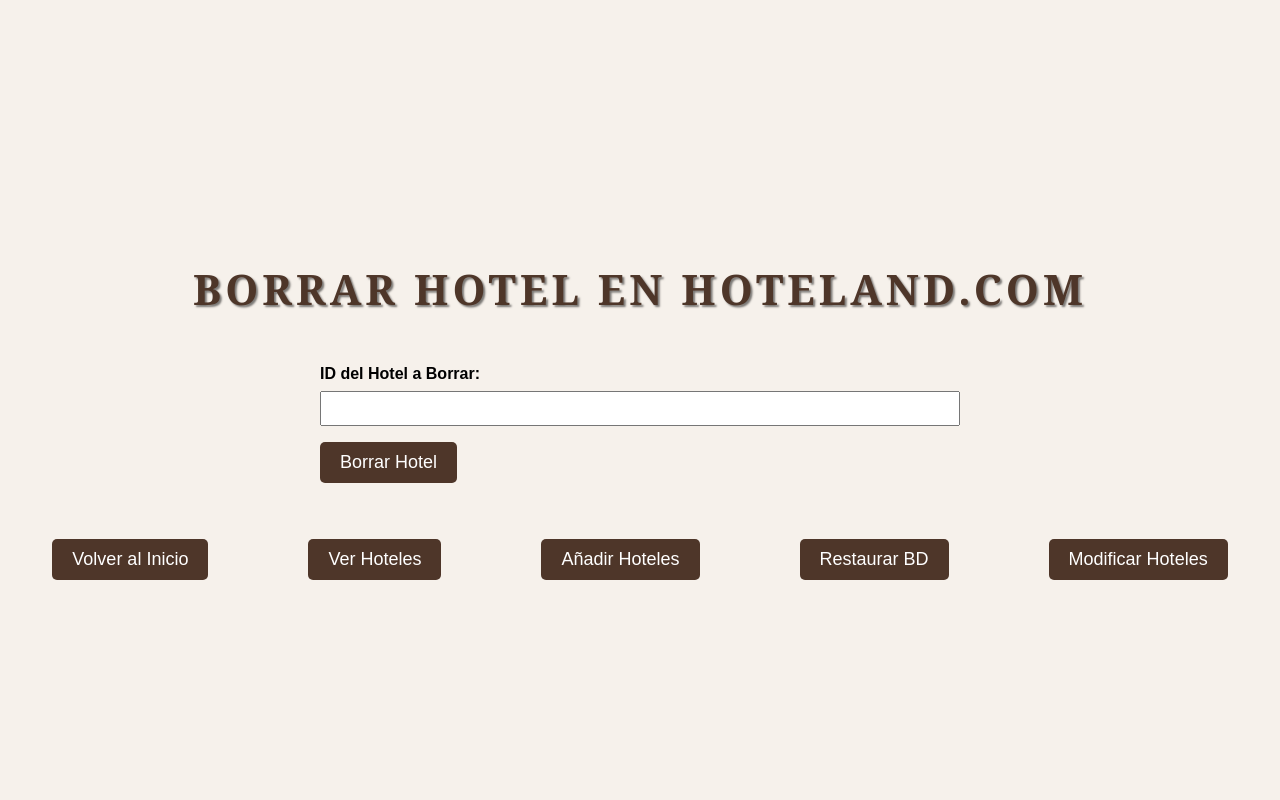
After one commit to Carlos7678/DWS, a PHP site: page /borrarHoteles.php in a window 1280 px wide. The commit adds this page. Run offline with PHP 8.4, Linux system fonts and the light colour scheme.

Commit message:
Update links to use PHP extension instead of HTML

```diff
--- /dev/null
+++ b/Ejercicio hotel con bd implementada/borrarHoteles.php
@@ -0,0 +1,70 @@
+<!DOCTYPE html>
+<html lang="es">
+<head>
+    <meta charset="UTF-8">
+    <link rel="stylesheet" href="css/borrarHoteles.css">
+    <title>Borrar Hotel</title>
+</head>
+<body>
+    <h1 class="titulo">Borrar Hotel en HOTELAND.COM</h1>
+
+    <?php
+    if ($_SERVER["REQUEST_METHOD"] == "POST") {
+        // Procesar el formulario
+        $idHotel = isset($_POST['idHotel']) ? $_POST['idHotel'] : '';
+
+        // Conexión a la base de datos (actualiza los valores según tu configuración)
+        $servername = "localhost";
+        $username = "Carlos";
+        $password = "Adminbd15";
+        $dbname = "hotelesbd";
+
+        $conn = new mysqli($servername, $username, $password, $dbname);
+
+        if ($conn->connect_error) {
+            die("La conexión a la base de datos falló: " . $conn->connect_error);
+        }
+
+        // Consulta SQL para verificar si el hotel con el ID proporcionado existe
+        $checkSql = "SELECT * FROM hoteles WHERE ID = $idHotel";
+        $result = $conn->query($checkSql);
+
+        if ($result->num_rows > 0) {
+            // El hotel existe, proceder con la eliminación
+            $deleteSql = "DELETE FROM hoteles WHERE ID = $idHotel";
+
+            if ($conn->query($deleteSql) === TRUE) {
+                echo "Hotel con ID $idHotel ha sido borrado correctamente.";
+            } else {
+                echo "Error al borrar el hotel: " . $conn->error;
+            }
+        } else {
+            // El hotel con el ID proporcionado no existe
+            echo "No existe ningún hotel con el ID $idHotel.";
+        }
+
+        $conn->close();
+    }
+    ?>
+
+    <form action="borrarHoteles.php" method="post">
+        <label for="idHotel">ID del Hotel a Borrar:</label>
+        <input type="number" id="idHotel" name="idHotel" required>
+
+        <button type="submit">Borrar Hotel</button>
+    </form>
+
+    <br><br>
+    <div class="enlaces-container">
+        <a href="index.html" class="volver-inicio">Volver al Inicio</a>
+        <span class="button-space"></span>
+        <a href="verHoteles.php" class="ver-hoteles-link">Ver Hoteles</a>
+        <span class="button-space"></span>
+        <a href="añadirHoteles.php" class="añadir-hoteles-button">Añadir Hoteles</a>
+        <span class="button-space"></span>
+        <a href="restaurarBD.php" class="restaurar-bd-button">Restaurar BD</a>
+        <span class="button-space"></span>
+        <a href="modificarHoteles.php" class="modificar-hoteles-button">Modificar Hoteles</a>
+    </div>
+</body>
+</html>
--- /dev/null
+++ b/Ejercicio hotel con bd implementada/css/borrarHoteles.css
@@ -0,0 +1,90 @@
+body {
+    font-family: "Arial", sans-serif;
+    background-color: #f6f1eb;
+    margin: 0;
+    padding: 0;
+    display: flex;
+    align-items: center;
+    justify-content: center;
+    min-height: 100vh;
+    flex-direction: column;
+  }
+
+  .titulo {
+    font-family: 'Georgia', serif;
+    text-align: center;
+    color: #4e3629;
+    text-transform: uppercase;
+    letter-spacing: 4px;
+    margin-top: 40px;
+    font-size: 42px;
+    font-weight: bold;
+    text-shadow: 2px 2px 2px rgba(0, 0, 0, 0.5);
+  }
+
+  form {
+    width: 50%;
+    margin-top: 20px;
+  }
+
+  label {
+    display: block;
+    margin-bottom: 8px;
+    font-weight: bold;
+  }
+
+  input {
+    width: 100%;
+    padding: 8px;
+    margin-bottom: 16px;
+    box-sizing: border-box;
+  }
+
+  button {
+    background-color: #4e3629;
+    color: #fff;
+    padding: 10px 20px;
+    font-size: 18px;
+    border: none;
+    border-radius: 5px;
+    cursor: pointer;
+    transition: background-color 0.3s ease;
+  }
+
+  button:hover {
+    background-color: #a77c63;
+  }
+
+  .enlaces-container {
+    display: flex;
+    justify-content: space-between;
+    margin-top: 20px;
+  }
+
+  .enlaces-container a {
+    text-decoration: none;
+    padding: 10px 20px;
+    font-size: 18px;
+    text-align: center;
+    background-color: #4e3629;
+    color: #fff;
+    border: none;
+    border-radius: 5px;
+    cursor: pointer;
+    transition: background-color 0.3s ease;
+  }
+
+  .enlaces-container a:hover {
+    background-color: #a77c63;
+  }
+
+  .button-space {
+    margin-left: 100px;
+  }
+
+  .mensaje-exito {
+    color: green;
+    font-weight: bold;
+    text-align: center;
+    margin-top: 20px;
+  }
--- a/Ejercicio hotel con bd implementada/index.html
+++ b/Ejercicio hotel con bd implementada/index.html
@@ -62,9 +62,9 @@
 <div class="buttons-container">
   <a href="verHoteles.php" class="ver-hoteles-button">Ver Hoteles</a>
   <a href="restaurarBD.php" class="restaurar-bd-button">Restaurar BD</a>
-  <a href="añadirHoteles.html" class="anadir-hoteles-button">Añadir Hoteles</a>
-  <a href="borrarHoteles.html" class="borrar-hoteles-button">Borrar Hoteles</a>
-  <a href="modificarHoteles.html" class="modificar-hoteles-button">Modificar Hoteles</a>
+  <a href="añadirHoteles.php" class="anadir-hoteles-button">Añadir Hoteles</a>
+  <a href="borrarHoteles.php" class="borrar-hoteles-button">Borrar Hoteles</a>
+  <a href="modificarHoteles.php" class="modificar-hoteles-button">Modificar Hoteles</a>
 </div>
 
 <script src="js/index.js"></script>
--- a/Ejercicio hotel con bd implementada/restaurarBd.sql
+++ b/Ejercicio hotel con bd implementada/restaurarBd.sql
@@ -23,4 +23,4 @@ INSERT INTO hoteles (Nombre, Estrellas, Habitaciones, Poblacion, Direccion) VALU
 ('Hotel Burj Al Arab', 7, 202, 'Dubai, Emiratos Árabes Unidos', 'Umm Suqeim 3'),
 ('Four Seasons Hotel George-V', 5, 244, 'Paris, Francia', '31 Av. George V'),
 ('Hotel Chicote', 4, 456, 'Rio de Janeiro, Brasil', 'Gran Via'),
-('Hotel Rey Vincius jr II', 5, 500, 'Rio de Janeiro, Brasil', '5600, Avenida Pele VI');
+('Hotel Rey Vinicius jr II', 5, 500, 'Rio de Janeiro, Brasil', '5600, Avenida Pele VI');
--- a/Ejercicio hotel/hoteles.csv
+++ b/Ejercicio hotel/hoteles.csv
@@ -5,4 +5,4 @@ Hotel Las Arenas Balneario Resort,5,253,"Valencia, España","Eugenia Viñes 22-2
 Hotel Burj Al Arab,7,202,"Dubai, Emiratos Árabes Unidos","Umm Suqeim 3"
 Four Seasons Hotel George-V,5,244,"Paris, Francia","31 Av. George V"
 "Hotel Chicote",4,456,"Rio de janeiro,Brasil","Gran via"
-"Hotel Rey Vincius jr II",5,500,"Rio de janeiro,Brasil","5600, Avenida Pele VI"
+"Hotel Rey Vinicius jr II",5,500,"Rio de janeiro,Brasil","5600, Avenida Pele VI"
--- a/Ejercicio hotel/index.html
+++ b/Ejercicio hotel/index.html
@@ -61,7 +61,7 @@
 <br>
 <div class="buttons-container">
   <a href="verHoteles.php" class="ver-hoteles-button">Ver Hoteles</a>
-  <a href="añadirHoteles.html" class="anadir-hoteles-button">Añadir Hoteles</a>
+  <a href="añadirHoteles.php" class="anadir-hoteles-button">Añadir Hoteles</a>
 </div>
 
 <script src="js/index.js"></script>
--- a/Ejercicio hotel/verHoteles.php
+++ b/Ejercicio hotel/verHoteles.php
@@ -39,6 +39,6 @@
     <div class="enlaces-container">
       <a href="index.html" class="volver-inicio">Volver al Inicio</a>
 
-      <a href="añadirHoteles.html" class="anadir-hoteles-link">Añadir Hoteles</a>
+      <a href="añadirHoteles.php" class="anadir-hoteles-link">Añadir Hoteles</a>
 </body>
 </html>
```
Also changed, not shown: Ejercicio hotel con bd implementada/addHotel.php (deleted, +0 -43 lines), Ejercicio hotel con bd implementada/añadirHoteles.php (renamed from Ejercicio hotel con bd implementada/añadirHoteles.html, +41 -39 lines), Ejercicio hotel con bd implementada/css/modificarHoteles.css (added, +90 -0 lines), Ejercicio hotel con bd implementada/modificarHoteles.php (added, +110 -0 lines), Ejercicio hotel con bd implementada/restaurarBD.php (+22 -1 lines), Ejercicio hotel con bd implementada/verHoteles.php (+28 -13 lines), Ejercicio hotel/addHotel.php (+4 -4 lines), Ejercicio hotel/README.md.
